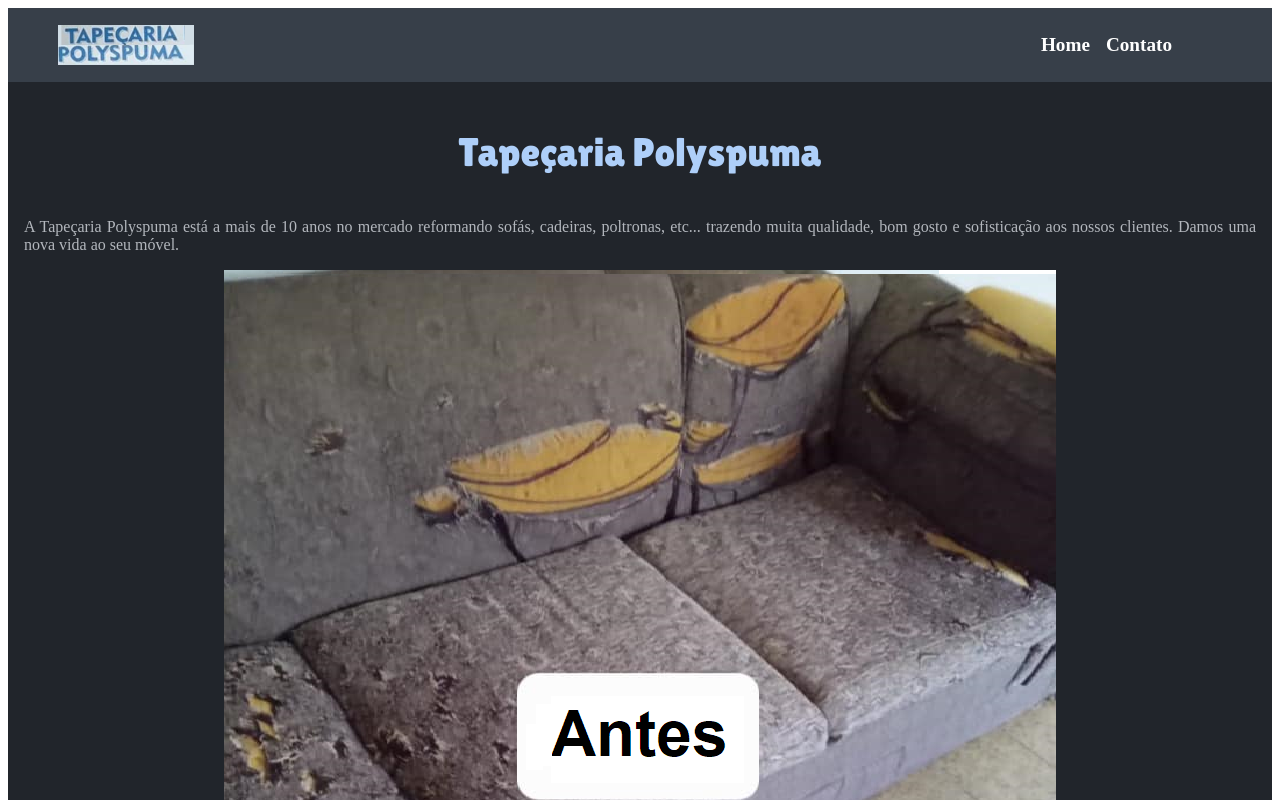
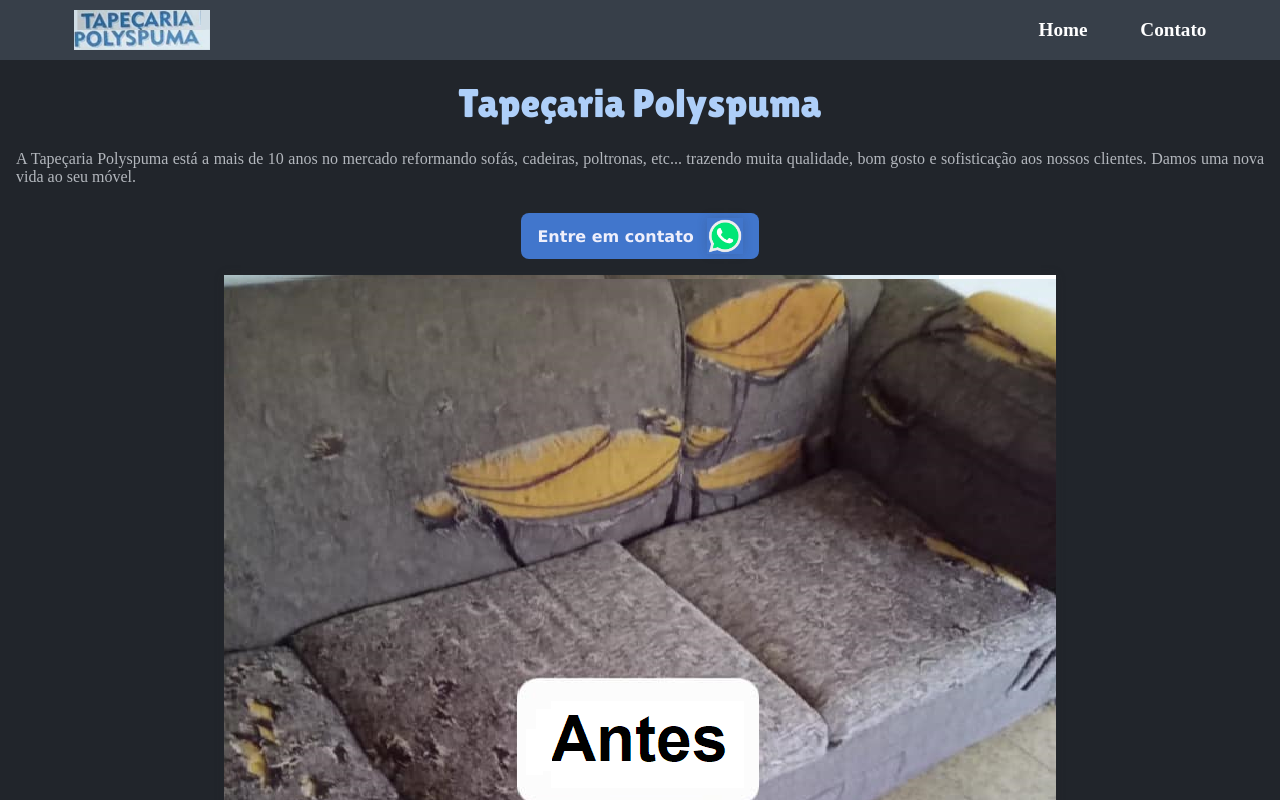
Before and after one commit to thomascaldana/react-tapecaria-website, a React (Vite) app: page / in a window 1280 px wide. Shown: the top 800 px of the page. Built offline with nearby package versions, Linux system fonts and the light colour scheme.

Commit message:
Global Style created

```diff
--- a/src/components/Button/index.jsx
+++ b/src/components/Button/index.jsx
@@ -5,8 +5,8 @@ function Button() {
   return (
     <Link>
       <BlueButton>
-        <p>Entre em contato</p>
-        <img src={WhatsAppLogo} alt="" style={{ width: "50px" }} />
+        <span>Entre em contato</span>
+        <img src={WhatsAppLogo} alt="" />
       </BlueButton>
     </Link>
   );
--- a/src/components/Button/styles.js
+++ b/src/components/Button/styles.js
@@ -12,6 +12,8 @@ export const Link = styled.a`
 
 export const BlueButton = styled.button`
   display: flex;
+  justify-content: space-between;
+  align-items: center;
   gap: 0.8rem;
   background: #4176cc;
   padding: 0.3rem 1rem;
@@ -20,6 +22,11 @@ export const BlueButton = styled.button`
   font-size: 1rem;
   font-family: Verdana;
   font-weight: 700;
+  color: #efeffb;
+
+  img {
+    width: 36px;
+  }
   cursor: pointer;
   @media screen and (min-width: 520px) {
   }
--- a/src/components/Header/styles.js
+++ b/src/components/Header/styles.js
@@ -3,7 +3,7 @@ import styled from "styled-components";
 export const Container = styled.div`
   background: #373f49;
   top: 0;
-  padding: 0px 20px 0px 10px;
+  padding: 10px 20px 10px 10px;
   display: flex;
   justify-content: space-between;
   align-items: center;
@@ -14,7 +14,7 @@ export const Container = styled.div`
   }
 
   @media screen and (min-width: 520px) {
-    padding: 10px 100px 10px 50px;
+    padding: 10px calc(3rem + 2vw) 10px calc(3rem + 2vw);
   }
 `;
 
@@ -24,7 +24,7 @@ export const Menu = styled.ul`
   flex-flow: row nowrap;
   align-items: center;
   align-content: space-between;
-  gap: 1rem;
+  gap: calc(0.9rem + 3vw);
 `;
 
 export const Li = styled.li`
--- a/src/components/Heart/index.jsx
+++ b/src/components/Heart/index.jsx
@@ -1,5 +1,6 @@
 import { Container } from "./styles";
 import MainImg from "../../assets/antes-e-depois-main.png";
+import Button from "../Button";
 
 function Heart() {
   return (
@@ -10,6 +11,7 @@ function Heart() {
         sofás, cadeiras, poltronas, etc... trazendo muita qualidade, bom gosto e
         sofisticação aos nossos clientes. Damos uma nova vida ao seu móvel.
       </p>
+      <Button />
       <img src={MainImg} alt="" />
     </Container>
   );
--- a/src/components/Heart/styles.js
+++ b/src/components/Heart/styles.js
@@ -12,6 +12,7 @@ export const Container = styled.div`
     font-weight: 300;
     text-align: center;
     font-family: "Lilita One", cursive;
+    margin-bottom: 1.5rem;
   }
 
   p {
@@ -19,9 +20,11 @@ export const Container = styled.div`
     padding: 0 1rem;
     text-align: justify;
     color: #b3b7bd;
+    margin-bottom: 0.7rem;
   }
 
   img {
     max-width: 80vw;
+    box-shadow: 0 0 10px rgba(50, 50, 50, 0.2);
   }
 `;
--- a/src/components/Home/index.jsx
+++ b/src/components/Home/index.jsx
@@ -8,7 +8,6 @@ function Home() {
     <Container>
       <Header />
       <Heart />
-      <Button />
       <h1>Home</h1>
       <p>Essa é a Home</p>
     </Container>
--- a/src/components/Home/styles.js
+++ b/src/components/Home/styles.js
@@ -1,6 +1,3 @@
 import styled from "styled-components";
 
-export const Container = styled.div`
-  background-color: #21252b;
-  color: #fff;
-`;
+export const Container = styled.div``;
--- a/src/main.jsx
+++ b/src/main.jsx
@@ -1,9 +1,11 @@
 import React from "react";
 import ReactDOM from "react-dom/client";
 import Home from "../src/components/Home";
+import GlobalStyle from "./styles/globalStyles";
 
 ReactDOM.createRoot(document.getElementById("root")).render(
   <React.StrictMode>
     <Home />
+    <GlobalStyle />
   </React.StrictMode>
 );
--- /dev/null
+++ b/src/styles/globalStyles.js
@@ -0,0 +1,18 @@
+import { createGlobalStyle } from "styled-components";
+
+export default createGlobalStyle`
+
+* {
+  margin: 0;
+  padding: 0%;
+  box-sizing: border-box;
+  outline: none;
+  text-decoration: none;
+}
+
+body {
+  background-color: #21252b;
+  color: #fff;
+  font-family: 'Times New Roman', Times, serif;
+}
+`;
```
Also changed, not shown: src/assets/logo-whatsapp.png, src/assets/whatsapp-logo.jpg (deleted).
